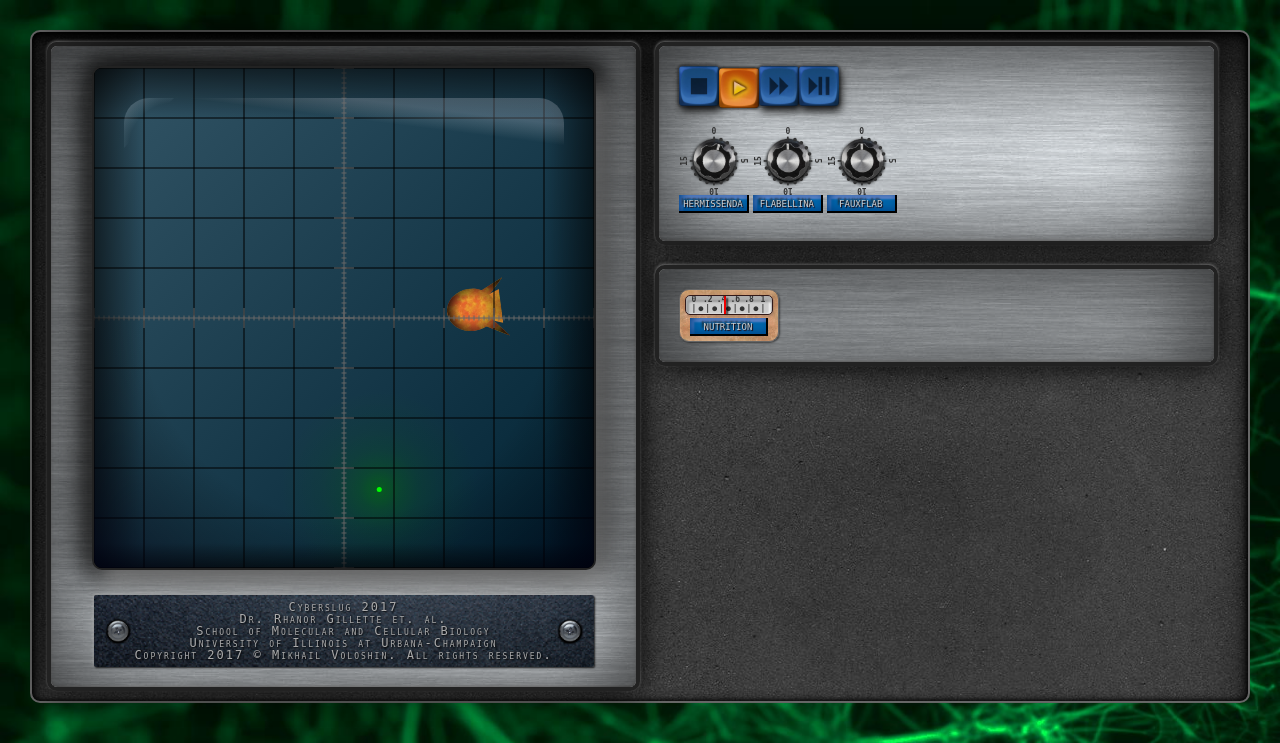
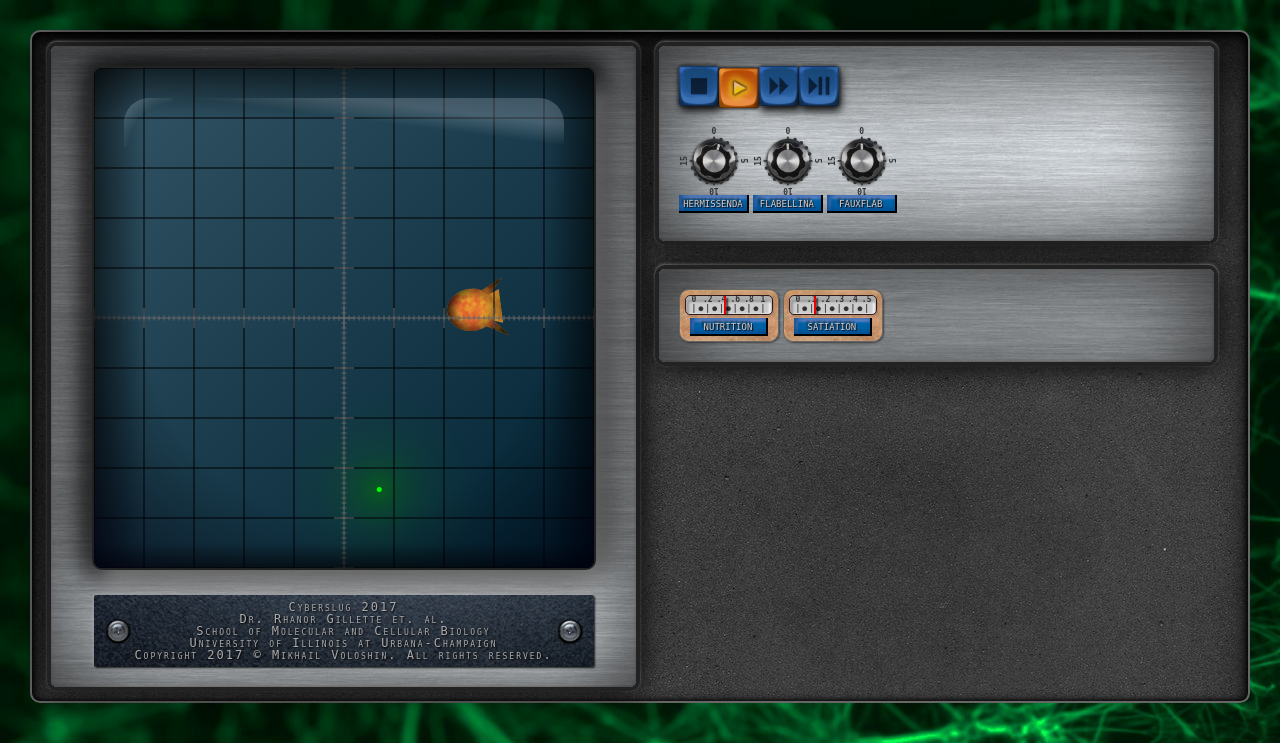
Before and after one commit to omedalus/cyberslug2017, a PHP site: page / in a window 1280 px wide. Shown: the top 743 px of the page. Run offline with PHP 8.4, Linux system fonts and the light colour scheme; some libraries are stand-ins or nearby versions.

Commit message:
Now that gauges work, hooray

```diff
--- a/app/cyberslug-gauge.js
+++ b/app/cyberslug-gauge.js
@@ -14,8 +14,6 @@ cyberslugApp.directive('cyberslugGauge', ['$global', function($global) {
       $('.needle', element).css({
         left: (newValue * 100) + '%'
       });
-
-      console.log(scope.readoutDanger)
     });
 
     scope.$watch('label', function(newValue) {
@@ -46,6 +44,8 @@ cyberslugApp.directive('cyberslugGauge', ['$global', function($global) {
         }
 
         var scalepos = (iTick - scope.min) / (scope.max - scope.min);
+        scalepos = Math.max(scalepos, 0);
+        scalepos = Math.min(scalepos, 1);
         tickelem.css({
           left: (scalepos * 100) + '%'
         });
--- a/cyberslug.css
+++ b/cyberslug.css
@@ -351,6 +351,7 @@ label {
       1px 2px rgba(100,100,100,.2),
       1px 4px 2px 2px rgba(100,100,100,.5) inset,
       -1px 2px 2px 2px rgba(250,250,250,1) inset;
+  transition: background-color .5s linear;
 }
 
 .gaugetick {
@@ -388,9 +389,16 @@ label {
 }
 
 @keyframes flash-red-background {
-  from {background-color: #ccc;}
+  from {background-color: #c66;}
   to {background-color: #f88;}
 }
 .gauge.gaugedanger .readout {
   animation: flash-red-background .25s alternate infinite;
+  box-shadow: 0 0 5px 2px #844;
 }
+.gauge.gaugewarning .readout {
+  background-color: #cc0;
+}
+.gauge.gaugegreat .readout {
+  background-color: #0a0;
+}
--- a/index.php
+++ b/index.php
@@ -92,7 +92,19 @@ header("Expires: Sat, 26 Jul 1997 05:00:00 GMT"); // Date in the past
                 data-readout-warning="readoutCtrl.$global.world.hero.modelvars.nutrition < 0.4"
                 data-readout-great="readoutCtrl.$global.world.hero.modelvars.nutrition > 0.7"
             ></div>
-            </div>
+            <div class="gauge"
+                data-cyberslug-gauge="readoutCtrl.$global.world.hero.modelvars.satiation"
+                data-label="'Satiation'"
+                data-min="0"
+                data-max=".5"
+                data-tick-interval=".05"
+                data-number-interval=".1"
+                data-readout-danger="readoutCtrl.$global.world.hero.modelvars.satiation < 0.1"
+                data-readout-warning="readoutCtrl.$global.world.hero.modelvars.satiation < 0.2"
+                data-readout-great="readoutCtrl.$global.world.hero.modelvars.satiation > 0.4"
+            ></div>
+
+          </div>
         </div>
       </div>
 
```
